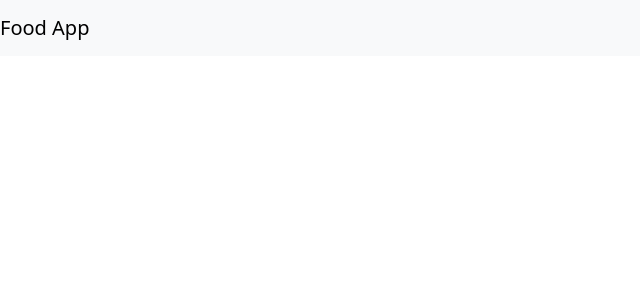
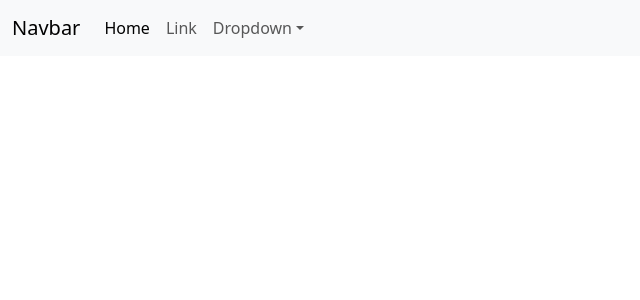
Before and after one commit to Gitphin/minnehack-2025, a React (Vite) app in the folder food-app/: page / in a window 1280 px wide. Shown: the top 300 px of the page, without its empty margins (0-640 px from the left). Built offline with nearby package versions, Linux system fonts and the light colour scheme.

Commit message:
top nav working

```diff
--- a/food-app/src/App.tsx
+++ b/food-app/src/App.tsx
@@ -1,7 +1,11 @@
 import TopNav from "./components/TopNav";
 
 function App() {
-    return <div><TopNav/></div>
+  return (
+    <div>
+      <TopNav />
+    </div>
+  );
 }
 
 export default App;
--- a/food-app/src/components/TopNav.tsx
+++ b/food-app/src/components/TopNav.tsx
@@ -1,11 +1,50 @@
-import React from "react";
+// import React from "react";
 
 const TopNav = () => {
     return (
-        <nav className="navbar navbar-expand-lg navbar-light bg-light">
-        <a className="navbar-brand" href="#">
-            Food App
-        </a>
+        <nav className="navbar navbar-expand-lg bg-body-tertiary">
+            <div className="container-fluid">
+                <a className="navbar-brand" href="#">Navbar</a>
+                <button
+                    className="navbar-toggler"
+                    type="button"
+                    data-bs-toggle="collapse"
+                    data-bs-target="#navbarSupportedContent"
+                    aria-controls="navbarSupportedContent"
+                    aria-expanded="false"
+                    aria-label="Toggle navigation"
+                >
+                    <span className="navbar-toggler-icon"></span>
+                </button>
+                <div className="collapse navbar-collapse" id="navbarSupportedContent">
+                    <ul className="navbar-nav me-auto mb-2 mb-lg-0">
+                        <li className="nav-item">
+                            <a className="nav-link active" aria-current="page" href="#">Home</a>
+                        </li>
+                        <li className="nav-item">
+                            <a className="nav-link" href="#">Link</a>
+                        </li>
+                        <li className="nav-item dropdown">
+                            <a className="nav-link dropdown-toggle" href="#" role="button" data-bs-toggle="dropdown" aria-expanded="false">
+                                Dropdown
+                            </a>
+                            <ul className="dropdown-menu">
+                                <li><a className="dropdown-item" href="#">Action</a></li>
+                                <li><a className="dropdown-item" href="#">Another action</a></li>
+                                <li><hr className="dropdown-divider" /></li>
+                                <li><a className="dropdown-item" href="#">Something else here</a></li>
+                            </ul>
+                        </li>
+                        {/* <li className="nav-item">
+                            <a className="nav-link disabled" aria-disabled="true">Disabled</a>
+                        </li> */}
+                    </ul>
+                    {/* <form className="d-flex" role="search">
+                        <input className="form-control me-2" type="search" placeholder="Search" aria-label="Search" />
+                        <button className="btn btn-outline-success" type="submit">Search</button>
+                    </form> */}
+                </div>
+            </div>
         </nav>
     );
 };
```
